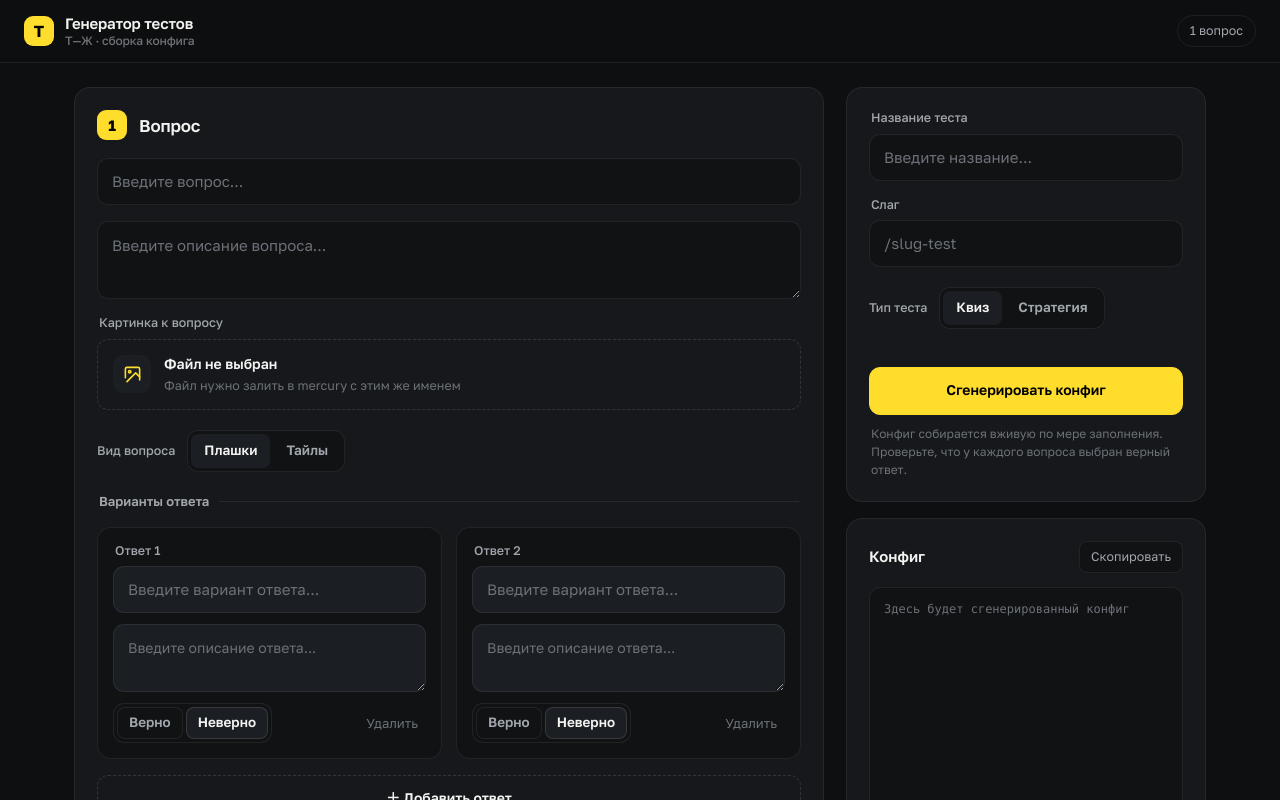
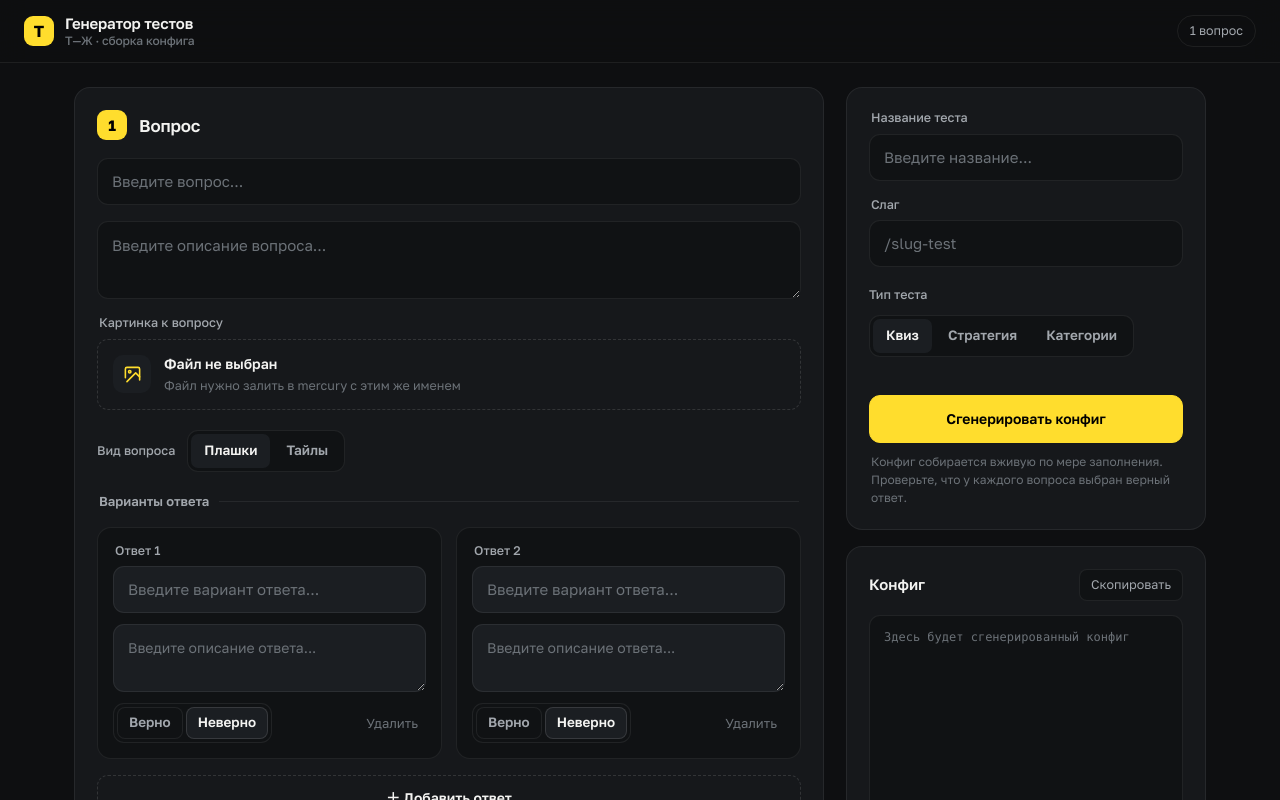
Before and after one commit to polluushka/test-generator, a React (Vite) app: page / in a window 1280 px wide. Shown: the top 800 px of the page. Built offline with nearby package versions, Linux system fonts and the light colour scheme.

Commit message:
adding a test type with categories

```diff
--- a/src/App.jsx
+++ b/src/App.jsx
@@ -37,7 +37,8 @@ function App() {
     addResult,
     enterDataResult,
     deleteResult,
-    addLinkResult
+    addLinkResult,
+    changeTypeResult
   } = useResults();
 
   const [dataConfig, setDataConfig] = useState(templateJSON);
@@ -103,6 +104,7 @@ function App() {
                     ...answer,
                     title: processText(answer.title),
                     ...("score" in answer && { score: Number(answer.score) }),
+                    ...("groupNumber" in answer && { groupNumber: Number(answer.groupNumber) }),
                     description: processText(checkTextList(answer.description))
                   }
               }),
@@ -119,7 +121,7 @@ function App() {
             items: dataResult.items.map(item => {
               return {
                 ...item,
-                min: Number(item.min),
+                ...("min" in item ? { min: Number(item.min) } : { groupNumber: Number(item.groupNumber) }),
                 title: processText(item.title),
                 description: processText(checkTextList(item.description))
               }
@@ -165,10 +167,6 @@ function App() {
       document.body.style.overflow = "hidden";
     } else document.body.style.overflow = "unset";
   }, [isOpen]);
-
-  useEffect(() => {
-
-  }, [dataConfig]);
 
   return (
     <div className="app">
@@ -325,6 +323,18 @@ function App() {
                               </div> : ""
                           }
 
+                          {
+                            "groupNumber" in answer
+                            ? <div className="stack">
+                                <div className="min-badge">
+                                  <Input type="number" placeholder="1" ariaLabel="Категория" readOnly={ false }
+                                    id={`groupNumber_q${questionNumber}_a${answerNumber}`} name={`groupNumber_q${questionNumber}_a${answerNumber}`}
+                                    onInput={ (event) => enterDataQuestionsAnswers(event, index_question, index_answer) } value={answer.groupNumber} />
+                                    <small>категория</small>
+                                  </div>
+                              </div> : ""
+                          }
+
                           <div className="a-foot">
 
                             {
@@ -377,12 +387,21 @@ function App() {
                   </div>
 
                   <div className="result-grid">
+                    {
+                      "groupNumber" in result ?
                         <div className="min-badge">
+                          <Input type="number" placeholder="1" ariaLabel={`Категория ${resultNumber}`} readOnly={ false }
+                            id={`result${resultNumber}_groupNumber`} name={`result${resultNumber}_groupNumber`}
+                            onInput={(event) => enterDataResult(event, index_result) } value={result.groupNumber} />
+                          <small>категория</small>
+                        </div>
+                        : <div className="min-badge">
                             <Input type="number" placeholder="0" ariaLabel={`Минимальный балл ${resultNumber}`} readOnly={ false }
                               id={`result${resultNumber}_min`} name={`result${resultNumber}_min`}
                               onInput={(event) => enterDataResult(event, index_result) } value={result.min} />
                             <small>мин. балл</small>
                           </div>
+                    }
 
                     <div className="res-fields">
                       <div className="stack">
@@ -434,11 +453,20 @@ function App() {
             <div className="type-row">
               <span className="field-label" style={{ margin: 0 }}>Тип теста</span>
               <div className="seg">
-                <Radio id="quiz" onChange={ (event) => changeTypeAnswer(event.target.value) }
+                <Radio id="quiz" onChange={ (event) => {
+                  changeTypeAnswer(event.target.value);
+                  changeTypeResult(event.target.value)}}
                   name="typeTest" value="quiz" checked={ "isCorrect" in dataQuestionsAnswers[0].answers[0] }>Квиз</Radio>
 
-                <Radio id="strategy" onChange={ (event) => changeTypeAnswer(event.target.value) }
+                <Radio id="strategy" onChange={ (event) => {
+                  changeTypeAnswer(event.target.value);
+                  changeTypeResult(event.target.value)}}
                   name="typeTest" value="strategy" checked={ "score" in dataQuestionsAnswers[0].answers[0] }>Стратегия</Radio>
+
+                <Radio id="category" onChange={ (event) => {
+                  changeTypeAnswer(event.target.value);
+                  changeTypeResult(event.target.value)}}
+                  name="typeTest" value="category" checked={ "groupNumber" in dataQuestionsAnswers[0].answers[0] }>Категории</Radio>
               </div>
             </div>
 
--- a/src/hooks/useQuestionsAnswers.js
+++ b/src/hooks/useQuestionsAnswers.js
@@ -15,7 +15,8 @@ export function useQuestionsAnswers() {
                             ? { title: "" } : "isCorrect" in prev[0].answers[0]
                                 ? { backgroundUrl: "", reactionImageUrl: "" } : { backgroundUrl: "" }),
 
-                        ...("isCorrect" in prev[0].answers[0] ? { isCorrect: false } : { score: 0 }),
+                        ...("isCorrect" in prev[0].answers[0] ? { isCorrect: false }
+                            : ("score" in prev[0].answers[0] ? { score: 0 } : { groupNumber: 1 })),
 
                         description: ""
                     })
@@ -41,7 +42,8 @@ export function useQuestionsAnswers() {
                             : "isCorrect" in questions[indexQuestion].answers[0]
                                 ? { backgroundUrl: "", reactionImageUrl: "https://opis-cdn.tinkoffjournal.ru/mercury/7iyV9K3XGD.dislike.png" } : { backgroundUrl: "" }
                         ),
-                        ...("isCorrect" in questions[indexQuestion].answers[0] ? { isCorrect: false } : { score: 0 } ),
+                        ...("isCorrect" in questions[indexQuestion].answers[0] ? { isCorrect: false }
+                            : ("score" in questions[indexQuestion].answers[0] ? { score: 0 } : { groupNumber: 1 }) ),
                         description: ""
                     }
                 ]
@@ -117,6 +119,9 @@ export function useQuestionsAnswers() {
                             ...(eventTarget.name === `score_q${indexQuestion + 1}_a${indexAnswer + 1}`
                                 ? { score: eventTarget.value } : {}),
 
+                            ...(eventTarget.name === `groupNumber_q${indexQuestion + 1}_a${indexAnswer + 1}`
+                                ? { groupNumber: eventTarget.value } : {}),
+
                             ...(eventTarget.name === `isCorrect_q${indexQuestion + 1}_a${indexAnswer + 1}`
                                 ? { isCorrect: eventTarget.value === "true" } : {}),
 
@@ -150,7 +155,7 @@ export function useQuestionsAnswers() {
                 return {
                     ...step,
                     answers: step.answers.map(answer => {
-                        const { isCorrect, score, reactionImageUrl, ...rest } = answer;
+                        const { isCorrect, score, groupNumber, reactionImageUrl, ...rest } = answer;
                         if (typeTest === "quiz") {
                             if (step.type === "tile") {
                                 return {
@@ -161,10 +166,10 @@ export function useQuestionsAnswers() {
                             }
                             return { ...rest, isCorrect: false }
                         }
-                        return { ...rest, score: 0 }
+                        if (typeTest === "strategy") return { ...rest, score: 0 };
+                        return { ...rest, groupNumber: 1 };
                     })
                 }
-                // return step;
             })
         })
     }
--- a/src/hooks/useResults.js
+++ b/src/hooks/useResults.js
@@ -3,6 +3,7 @@ import { useState } from "react";
 import resultTemplate from '../data/result-template.json'
 
 export function useResults() {
+
     const [dataResult, setDataResult] = useState(resultTemplate);
 
     function addResult() {
@@ -11,7 +12,8 @@ export function useResults() {
                 ...prev,
                 items: [
                     ...prev.items,
-                    { min: 0, title: "", imageUrl: "", description: "" }
+                    { title: "", imageUrl: "", description: "",
+                        ...( "groupNumber" in prev.items[0] ? { groupNumber: 1 } : { min: 0 } ) }
                 ]
             };
         })
@@ -29,6 +31,7 @@ export function useResults() {
                     ? {
                         ...item,
                         ...(eventTarget.name === `result${indexResult + 1}_min` ? { min: eventTarget.value } : {}),
+                        ...(eventTarget.name === `result${indexResult + 1}_groupNumber` ? { groupNumber: eventTarget.value } : {}),
                         ...(eventTarget.name === `result${indexResult + 1}` ? { title: eventTarget.value } : {}),
                         ...(eventTarget.name === `result${indexResult + 1}_description` ? { description: eventTarget.value } : {}),
                         ...(eventTarget.name === `imgResult${indexResult + 1}`
@@ -64,11 +67,26 @@ export function useResults() {
         })
     }
 
+    function changeTypeResult(typeTest) {
+        setDataResult(prev => {
+            return {
+                ...prev,
+                items: prev.items.map(item => {
+                    const { min, groupNumber, ...rest } = item;
+                    if (typeTest === "category") return { ...rest, groupNumber: 1 };
+                    if(typeTest !== "category" && "min" in item) return { ...rest, min: min };
+                    return { ...rest, min: 0 };
+                })
+            }
+        })
+    }
+
     return {
         dataResult,
         addResult,
         enterDataResult,
         deleteResult,
-        addLinkResult
+        addLinkResult,
+        changeTypeResult
     }
 }
```
Lines whose indentation alone changed are shown as unchanged.
